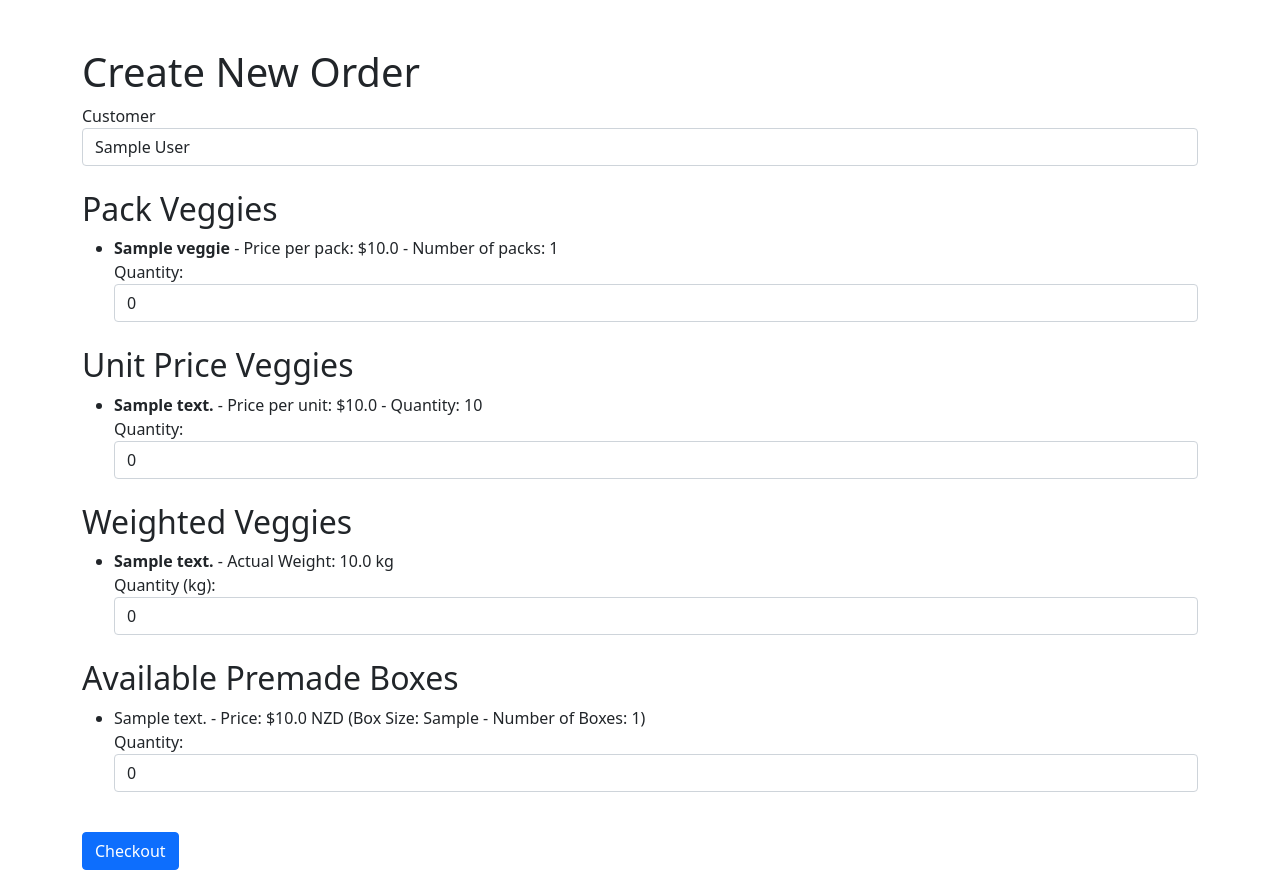
After one commit to Yu-Nie-1159131/FreshHarvestVeggies, a Flask app: page /staff/submit_order in a window 1280 px wide. The commit adds this page. Run offline with Flask 3, Linux system fonts and the light colour scheme; tables that the repository leaves empty hold one stand-in row (values such as "Sample post"); parts of the project's set-up code (start-up, migrations or seed data) failed here and were passed over; some libraries are stand-ins or nearby versions.

Commit message:
Adding create order function for staff

```diff
--- a/app/models.py
+++ b/app/models.py
@@ -95,7 +95,7 @@ class OrderItem(db.Model):
     order_id = db.Column(db.Integer, db.ForeignKey('orders.id'))
     product_id = db.Column(db.Integer, db.ForeignKey('item.id'))
     quantity = db.Column(db.Integer, nullable=False)
-    price = db.Column(db.Float, nullable=False)  # 每项产品的单价
+    price = db.Column(db.Float, nullable=False)
     order = db.relationship('Order', back_populates='order_items')
     product = db.relationship('Item')
 
--- a/app/routes/staff_routes.py
+++ b/app/routes/staff_routes.py
@@ -1,6 +1,7 @@
+import json
 from flask import Blueprint, render_template, request, redirect, session, jsonify,url_for,flash
 from .. import db
-from ..models import Staff, WeightedVeggie, UnitPriceVeggie, PackVeggie,PremadeBox, Order, Customer,OrderItem,Item,Order
+from ..models import Staff, WeightedVeggie, UnitPriceVeggie, PackVeggie,PremadeBox, Order, Customer,OrderItem,Item,Order,CreditCardPayment,DebitCardPayment
 from datetime import datetime, timedelta
 import pytz
 from sqlalchemy.sql import func
@@ -215,3 +216,156 @@ def get_popular_items():
     )
 
     return render_template('staff_popular_items.html', popular_items=popular_items)
+
+@staff_bp.route('/staff/submit_order', methods=['GET', 'POST'])
+def submit_order():
+    if request.method == 'GET':
+        customers = Customer.query.all()
+        pack_veggies = PackVeggie.query.all()
+        unit_price_veggies = UnitPriceVeggie.query.all()
+        weight_veggies = WeightedVeggie.query.all()
+        premade_boxes = PremadeBox.query.all()
+
+        return render_template('staff_create_new_order.html',
+                               customers=customers,
+                               pack_veggies=pack_veggies,
+                               unit_price_veggies=unit_price_veggies,
+                               weight_veggies=weight_veggies,
+                               premade_boxes=premade_boxes)
+
+    elif request.method == 'POST':
+        customer_id = request.form.get('customer_id')
+
+        items = []
+
+        # Get all fields starting with 'items['
+        for key in request.form.keys():
+            if key.startswith('items['):
+               index = key[key.index('[') + 1:key.index(']')]
+               item_type = request.form.get(f'items[{index}][type]')
+               product_id = request.form.get(f'items[{index}][product_id]')
+               quantity = request.form.get(f'items[{index}][quantity]')
+               if quantity and float(quantity) > 0:  # Ensure quantity is greater than 0
+                  existing_item = next((item for item in items if item['product_id'] == product_id), None)
+                  if not existing_item:
+                     items.append({
+                        'type': item_type,
+                        'product_id': product_id,
+                        'quantity': quantity
+                    })
+
+        if not items:
+          flash('No items in the order.', 'error')
+          return redirect(url_for('staff_bp.submit_order'))
+        # Create an order object
+        new_order = Order(customer_id=customer_id, status='Pending', total_amount=0)
+        db.session.add(new_order)
+        db.session.flush()  # Ensure order ID is available
+
+        total_amount = 0  # Initialize total_amount
+        # Process items based on their types
+        for item in items:
+            item_type = item['type']
+            product_id = item['product_id']
+            quantity = item['quantity']
+
+            # Process the item according to its type
+            if item_type == 'pack_veggie':
+                veggie = PackVeggie.query.get(product_id)
+                if veggie and veggie.num_of_packs >= int(quantity):
+                    veggie.num_of_packs -= int(quantity)
+                    order_item = OrderItem(order_id=new_order.id,product_id=product_id, quantity=int(quantity), price=veggie.price_per_pack)
+                    db.session.add(order_item)
+                    total_amount += veggie.price_per_pack * int(quantity)
+
+            elif item_type == 'unit_price_veggie':
+                veggie = UnitPriceVeggie.query.get(product_id)
+                if veggie and veggie.quantity >= int(quantity):
+                    veggie.quantity -= int(quantity)
+                    order_item = OrderItem(order_id=new_order.id,product_id=product_id, quantity=int(quantity), price=veggie.price_per_unit)
+                    db.session.add(order_item)
+                    total_amount += veggie.price_per_unit * int(quantity)
+
+            elif item_type == 'weighted_veggie':
+                veggie = WeightedVeggie.query.get(product_id)
+                if veggie and veggie.weight >= float(quantity):
+                    veggie.weight -= float(quantity)
+                    order_item = OrderItem(order_id=new_order.id,product_id=product_id, quantity=float(quantity), price=veggie.price_per_kg)
+                    db.session.add(order_item)
+                    total_amount += veggie.price_per_kg * float(quantity)
+
+            elif item_type == 'premade_box':
+                box = PremadeBox.query.get(product_id)
+                if box and box.num_of_boxes >= int(quantity):
+                    box.num_of_boxes -= int(quantity)
+                    order_item = OrderItem(order_id=new_order.id,product_id=product_id, quantity=int(quantity), price=box.price)
+                    db.session.add(order_item)
+                    total_amount += box.price * int(quantity)
+
+        # Set the total amount for the order
+        new_order.total_amount = total_amount
+        db.session.add(new_order)  # Add the order to the session
+        db.session.commit()  # Commit the session
+
+        # Redirect or render a new page to display the order details
+        return redirect(url_for('staff_bp.staff_dashboard'))
+
+
+
+
+# Display the payment page
+@staff_bp.route('/staff/payment/<int:order_id>', methods=['GET'])
+def payment_page(order_id):
+    order = Order.query.get(order_id)
+    if not order:
+        return "Order not found", 404
+
+    return render_template('staff_process_payment.html', order=order)
+
+
+# Processing Payments
+@staff_bp.route('/staff/process_payment/<int:order_id>', methods=['POST'])
+def process_payment(order_id):
+    order = Order.query.get(order_id)
+    if not order:
+        return "Order not found", 404
+
+    payment_method = request.form.get('payment_method')
+    total_amount = order.total_amount
+
+    if payment_method == 'Credit Card':
+        # Create a CreditCardPayment object
+        payment = CreditCardPayment(
+            payment_date=datetime.now(),
+            amount=total_amount,
+            card_type=request.form.get('card_type'),  # Make sure there is card_type in the form
+            payment_type=payment_method,
+            card_expiry_date=request.form.get('expiry_date')
+        )
+        db.session.add(payment)
+
+    elif payment_method == 'Debit Card':
+        # Create a DebitCardPayment object
+        payment = DebitCardPayment(
+            payment_date=datetime.now(),
+            amount=total_amount,
+            debit_card_number=request.form.get('debit_card_number'),
+            payment_type=payment_method,
+            bank_name=request.form.get('bank_name')
+        )
+        db.session.add(payment)
+
+    elif payment_method == 'Account Payment':
+       # If it is an account payment, update the customer balance
+        customer = Customer.query.get(order.customer_id)
+        customer.balance += total_amount  # Balance increases
+        payment_type = payment_method
+
+    else:
+        return "Invalid payment method", 400
+
+    # Submit the changes and update the order status to completed
+    order.status = 'Completed'
+    db.session.commit()
+
+    return redirect(url_for('staff_bp.view_all_current_orders'))
--- a/app/templates/customer_available_items.html
+++ b/app/templates/customer_available_items.html
@@ -170,7 +170,7 @@
 
             <div id="credit_card_details" class="mt-3">
                 <label for="card_type">Card Type:</label>
-                <input type="text" name="card_type" class="form-control" placeholder="VISA/Mastercard">
+                <input type="text" name="card_type" class="form-control" placeholder="VISA / Mastercard">
                 <label for="expiry_date">Expiry Date:</label>
                 <input type="date" name="expiry_date" class="form-control">
             </div>
--- /dev/null
+++ b/app/templates/staff_create_new_order.html
@@ -0,0 +1,96 @@
+<!DOCTYPE html>
+<html lang="en">
+<head>
+    <meta charset="UTF-8">
+    <meta name="viewport" content="width=device-width, initial-scale=1.0">
+    <title>Create Order</title>
+    <link rel="stylesheet" href="https://cdnjs.cloudflare.com/ajax/libs/bootstrap/5.1.3/css/bootstrap.min.css">
+</head>
+<body>
+    <div class="container mt-5">
+        <h1>Create New Order</h1>
+        <form id="order-form" action="/staff/submit_order" method="POST">
+            <!-- Customer Selection -->
+            <div class="form-group">
+                <label for="customer">Customer</label>
+                <select id="customer" name="customer_id" class="form-control">
+                    {% for customer in customers %}
+                        <option value="{{ customer.id }}">{{ customer.first_name }} {{ customer.last_name }}</option>
+                    {% endfor %}
+                </select>
+            </div>
+
+            <!-- Pack Veggies Selection -->
+            <h2 class="mt-4">Pack Veggies</h2>
+            <ul>
+                {% for veggie in pack_veggies %}
+                    <li>
+                        <strong>{{ veggie.veg_name }}</strong> - Price per pack: ${{ veggie.price_per_pack }} - Number of packs: {{ veggie.num_of_packs }}
+                        <br>
+                        <label for="pack_veggie_{{ veggie.id }}">Quantity:</label>
+                        <input type="number" name="items[pack_veggie_{{ veggie.id }}][quantity]" class="form-control" min="0" value="0">
+                        <input type="hidden" name="items[pack_veggie_{{ veggie.id }}][product_id]" value="{{ veggie.id }}">
+                        <input type="hidden" name="items[pack_veggie_{{ veggie.id }}][type]" value="pack_veggie">
+                    </li>
+                {% else %}
+                    <li>No Pack Veggies available.</li>
+                {% endfor %}
+            </ul>
+
+            <!-- Unit Price Veggies Selection -->
+            <h2 class="mt-4">Unit Price Veggies</h2>
+            <ul>
+                {% for veggie in unit_price_veggies %}
+                    <li>
+                        <strong>{{ veggie.description }}</strong> - Price per unit: ${{ veggie.price_per_unit }} - Quantity: {{ veggie.quantity }}
+                        <br>
+                        <label for="unit_price_veggie_{{ veggie.id }}">Quantity:</label>
+                        <input type="number" name="items[unit_price_veggie_{{ veggie.id }}][quantity]" class="form-control" min="0" value="0">
+                        <input type="hidden" name="items[unit_price_veggie_{{ veggie.id }}][product_id]" value="{{ veggie.id }}">
+                        <input type="hidden" name="items[unit_price_veggie_{{ veggie.id }}][type]" value="unit_price_veggie">
+                    </li>
+                {% else %}
+                    <li>No Unit Price Veggies available.</li>
+                {% endfor %}
+            </ul>
+
+            <!-- Weighted Veggies Selection -->
+            <h2 class="mt-4">Weighted Veggies</h2>
+            <ul>
+                {% for veggie in weight_veggies %}
+                    <li>
+                        <strong>{{ veggie.description }}</strong> - Actual Weight: {{ veggie.weight }} kg
+                        <br>
+                        <label for="weighted_veggie_{{ veggie.id }}">Quantity (kg):</label>
+                        <input type="number" name="items[weighted_veggie_{{ veggie.id }}][quantity]" class="form-control" step="0.1" min="0" value="0">
+                        <input type="hidden" name="items[weighted_veggie_{{ veggie.id }}][product_id]" value="{{ veggie.id }}">
+                        <input type="hidden" name="items[weighted_veggie_{{ veggie.id }}][type]" value="weighted_veggie">
+                    </li>
+                {% else %}
+                    <li>No Weighted Veggies available.</li>
+                {% endfor %}
+            </ul>
+
+            <!-- Premade Boxes Selection -->
+            <h2 class="mt-4">Available Premade Boxes</h2>
+            <ul>
+                {% for box in premade_boxes %}
+                    <li>
+                        {{ box.description }} - Price: ${{ box.price }} NZD (Box Size: {{ box.box_size }} - Number of Boxes: {{ box.num_of_boxes }})
+                        <br>
+                        <label for="box_{{ box.id }}">Quantity:</label>
+                        <input type="number" name="items[premade_box_{{ box.id }}][quantity]" class="form-control" min="0" value="0">
+                        <input type="hidden" name="items[premade_box_{{ box.id }}][product_id]" value="{{ box.id }}">
+                        <input type="hidden" name="items[premade_box_{{ box.id }}][type]" value="premade_box">
+                    </li>
+                {% else %}
+                    <li>No available premade boxes at the moment.</li>
+                {% endfor %}
+            </ul>
+
+            <!-- Submit Button -->
+            <button type="submit" class="btn btn-primary mt-4">Checkout</button>
+        </form>
+    </div>
+</body>
+</html>
--- a/app/templates/staff_dashboard.html
+++ b/app/templates/staff_dashboard.html
@@ -87,6 +87,7 @@
             <li><a href="/staff/customers">View Customers</a></li>
             <li><a href="/staff/sales_summary">Reports</a></li>
             <li><a href="/staff/popular_items">Popular Items</a></li>
+            <li><a href="/staff/submit_order">Create New Order</a></li>
         </ul>
 
         <a href="/staff/logout" class="logout">Logout</a>
--- a/app/templates/staff_previous_orders.html
+++ b/app/templates/staff_previous_orders.html
@@ -112,7 +112,7 @@
                     {% endfor %}
                 </ul>
             </td>
-            <td>${{ order.total_amount }}</td>
+            <td>${{ '%.2f' % order.total_amount }}</td> <!-- Displaying total amount with 2 decimal places -->
         </tr>
         {% endfor %}
     </table>
```
Also changed, not shown: app/templates/staff_current_orders.html (+7 -0 lines), app/templates/staff_process_payment.html (added, +144 -0 lines).
